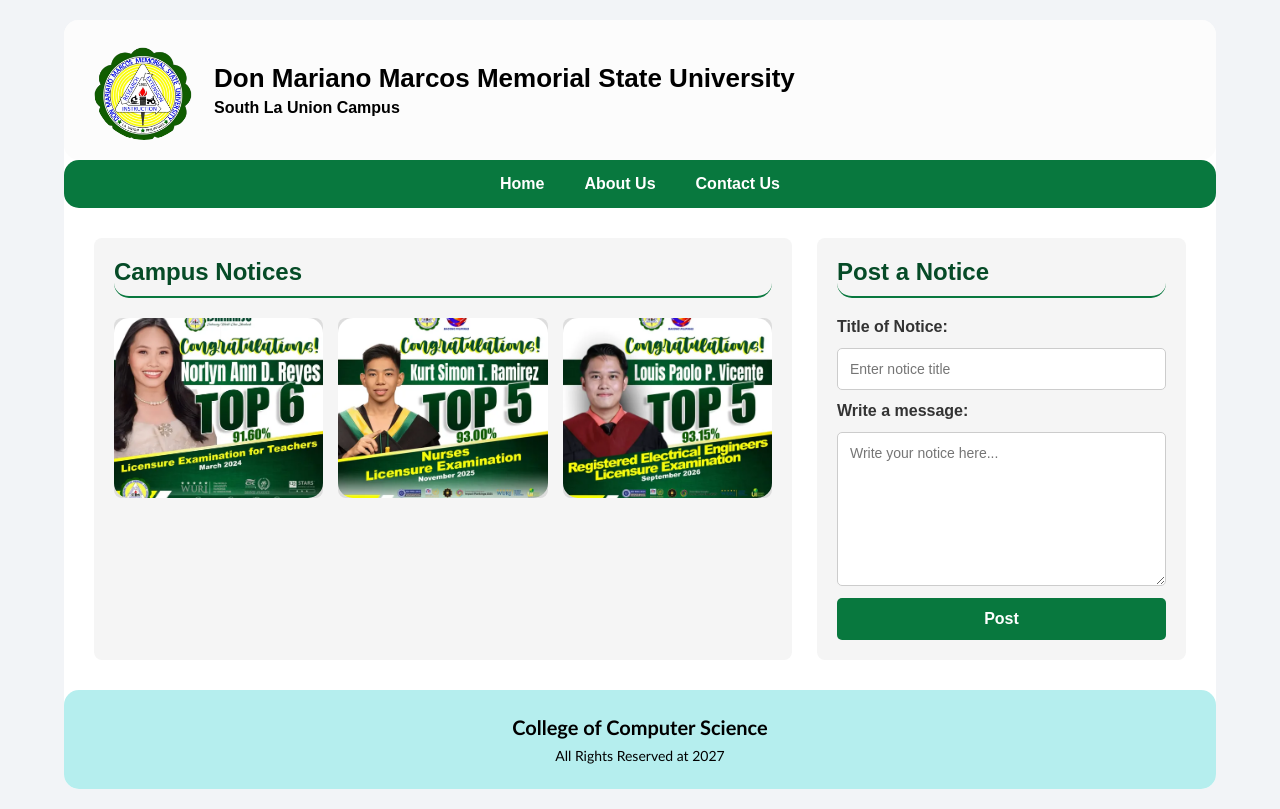
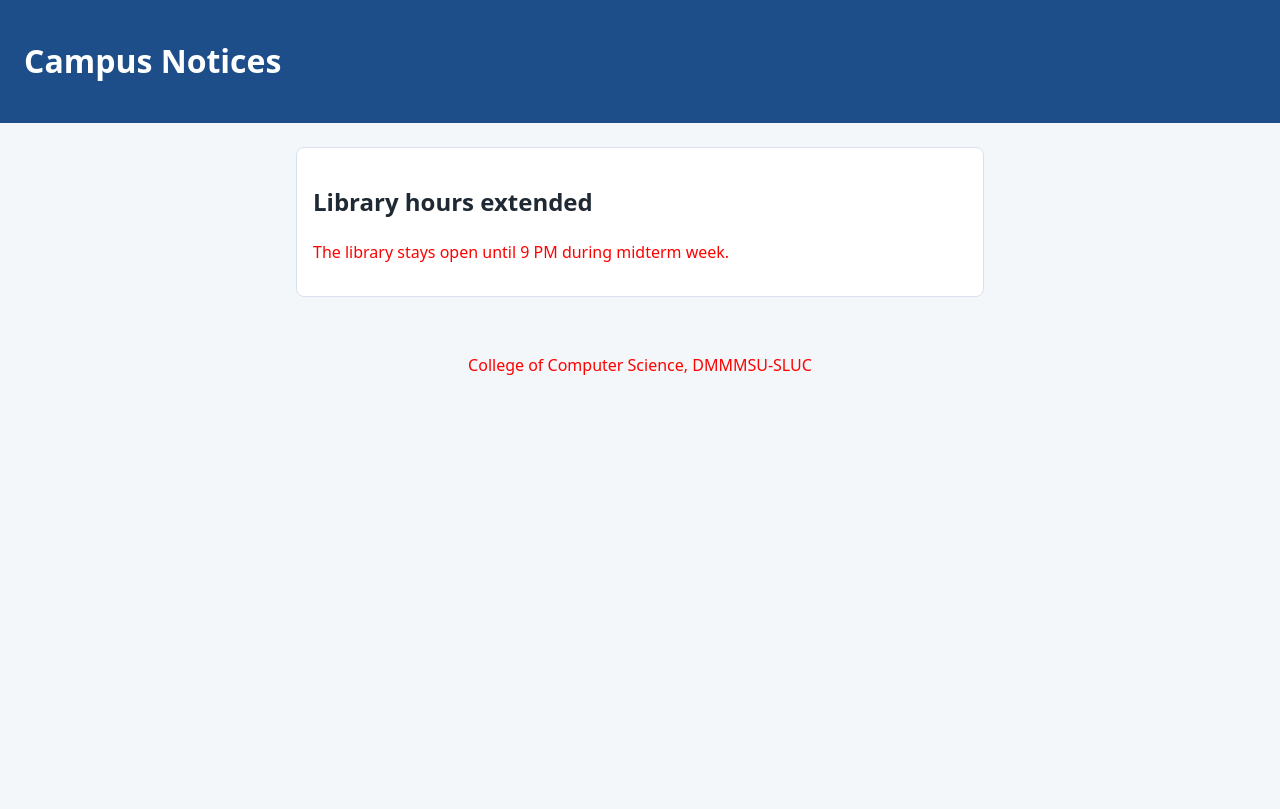
Before and after one commit to rjugay24118363-ui/csae104project3E, a plain HTML site: page Week 2/index.html in a window 1280 px wide. Drawn offline with Linux system fonts and the light colour scheme.

Commit message:
Initial commit

```diff
--- a/Week 2/index.html
+++ b/Week 2/index.html
@@ -1,96 +1,23 @@
-
 <!DOCTYPE html>
 <html lang="en">
 <head>
-    <meta charset="UTF-8">
-    <meta name="viewport" content="width=device-width, initial-scale=1.0">
-    <title>HEHEHE</title>
-    <link rel="stylesheet" href="styles.css">
+  <meta charset="utf-8">
+  <meta name="viewport" content="width=device-width, initial-scale=1">
+  <title>Campus Notices</title>
+  <link rel="stylesheet" href="styles.css">
 </head>
-
 <body>
-
-    <main class="page-container">
-
-       <header class="header">
-
-    <div class="logo">
-        <img src="pic/dmmmsu.webp" alt="DMMMSU Logo">
-    </div>
-
-    <div class="university-name">
-        <h1>Don Mariano Marcos Memorial State University</h1>
-        <p>South La Union Campus</p>
-    </div>
-
-</header>
-
-        <nav class="navbar">
-            <a href="index.html">Home</a>
-            <a href="about.html">About Us</a>
-            <a href="contact.html">Contact Us</a>
-        </nav>
-
-        <section class="main-content">
-
-            <div class="notices-section">
-
-                <h2>Campus Notices</h2>
-
-                <div class="notices-gallery">
-
-                    <div class="notice-card">
-                        <img src="pic/i.webp" alt="Campus Notice 1">
-                    </div>
-
-                    <div class="notice-card">
-                        <img src="pic/o.webp" alt="Campus Notice 2">
-                    </div>
-
-                    <div class="notice-card">
-                        <img src="pic/e.webp" alt="Campus Notice 3">
-                    </div>
-
-                </div>
-
-            </div>
-
-            <div class="post-section">
-
-                <h2>Post a Notice</h2>
-
-                <form>
-
-                    <label for="title">Title of Notice:</label>
-                    <input
-                        type="text"
-                        id="title"
-                        name="title"
-                        placeholder="Enter notice title"
-                    >
-
-                    <label for="message">Write a message:</label>
-                    <textarea
-                        id="message"
-                        name="message"
-                        rows="8"
-                        placeholder="Write your notice here..."
-                    ></textarea>
-
-                    <button type="submit">Post</button>
-
-                </form>
-
-            </div>
-
-        </section>
-
-        <footer class="footer">
-            <h3>College of Computer Science</h3>
-            <p>All Rights Reserved at 2027</p>
-        </footer>
-
-    </main>
-
+  <header>
+    <h1>Campus Notices</h1>
+  </header>
+  <main>
+    <article class="notice">
+      <h2>Library hours extended</h2>
+      <p>The library stays open until 9 PM during midterm week.</p>
+    </article>
+  </main>
+  <footer>
+    <p>College of Computer Science, DMMMSU-SLUC</p>
+  </footer>
 </body>
 </html>
--- a/Week 2/styles.css
+++ b/Week 2/styles.css
@@ -1,236 +1,83 @@
-* {
-    margin: 0;
-    padding: 0;
-    box-sizing: border-box;
-    border-radius: 15px;
+:root {
+  --brand: #1d4e89;
+  --brand-soft: #e0ecf8;
+  --surface: #ffffff;
+  --page: #f4f7fa;
+  --text: #1f2933;
+  --border: #d9e2ec;
+  --radius: 8px;
 }
 
+* { box-sizing: border-box; }
+
 body {
-    font-family: Arial, Helvetica, sans-serif;
-    background-color: #f2f4f7;
-    color: #333;
+  font-family: system-ui, sans-serif;
+  font-size: 1rem;
+  line-height: 1.5;
+  margin: 0;
+  background: var(--page);
+  color: var(--text);
 }
 
-.page-container {
-    width: 90%;
-    max-width: 1200px;
-    margin: 20px auto;
-
-    display: flex;
-    flex-direction: column;
-    gap: 0;
-    background-color: white;
-    border-radius: 15px;
+header {
+  background: var(--brand);
+  color: white;
+  padding: 16px 24px;
 }
 
-.header {
-    display: flex;
-    flex-direction: row;
-    align-items: center;
-    text-align: center;
-    gap: 20px;
-
-    background-color: #fcfcfc;
-    color: white;
-
-    padding: 20px 30px;
-    min-height: 130px;
+main {
+  max-width: 720px;
+  margin: 24px auto;
+  padding: 0 16px;
 }
 
-.logo {
-    width: 100px;
-    height: 100px;
-    border-radius: 50%;
-    overflow: hidden;
-    flex-shrink: 0;
+.notice {
+  background: var(--surface);
+  border: 1px solid var(--border);
+  border-radius: var(--radius);
+  padding: 16px;
+  margin-bottom: 16px;
 }
 
-.logo img {
-    width: 100%;
-    height: 100%;
-    object-fit: cover;
-    object-position: center;
-    border-radius: 50%;
-    display: block;
+.tag {
+  background: var(--brand-soft);
+  border-radius: 4px;
+  padding: 2px 8px;
+  font-size: 0.85rem;
 }
 
-.university-name {
-    display: flex;
-    flex-direction: column;
+footer {
+  text-align: center;
+  padding: 16px;
 }
 
-.university-name h1 {
-    margin: 0;
-    font-size: 26px;
-    font-weight: bold;
-    color: black;
+nav ul { list-style: none; margin: 0; padding: 0; }
+nav li { display: inline-block; margin-right: 16px; }
+nav a { color: white; text-decoration: none; }
+nav a:hover { text-decoration: underline; }
+
+table { border-collapse: collapse; width: 100%; background: var(--surface); }
+th, td { border: 1px solid var(--border); padding: 8px; text-align: left; }
+th { background: var(--brand-soft); }
+
+input, select, textarea {
+  width: 100%;
+  padding: 8px;
+  border: 1px solid var(--border);
+  border-radius: 4px;
+  font: inherit;
 }
+input:focus, select:focus, textarea:focus { outline: 3px solid var(--brand); }
 
-.university-name p {
-    margin-top: 5px;
-    font-size: 16px;
-    color: rgb(0, 0, 0);
-    text-align: left;
-    font-weight: bold;
+button {
+  background: var(--brand);
+  color: white;
+  border: 0;
+  border-radius: var(--radius);
+  padding: 10px 20px;
+  font: inherit;
+  cursor: pointer;
 }
+button:hover { background: #163b69; }
 
-.navbar {
-    display: flex;
-    flex-direction: row;
-    justify-content: center;
-    align-items: center;
-
-    gap: 40px;
-    background-color: #08783e;
-
-    padding: 15px;
-}
-
-.navbar a {
-    color: white;
-    text-decoration: none;
-    font-size: 16px;
-    font-weight: bold;
-}
-
-.navbar a:hover {
-    color: #ffd700;
-}
-
-.main-content {
-    display: flex;
-    flex-direction: row;
-    align-items: stretch;
-    gap: 25px;
-
-    padding: 30px;
-    min-height: 400px;
-}
-
-.notices-section {
-    flex: 2;
-
-    padding: 20px;
-    background-color: #f5f5f5;
-    border-radius: 8px;
-}
-
-.notices-section h2 {
-    margin-bottom: 20px;
-    color: #064b27;
-    border-bottom: 2px solid #08783e;
-    padding-bottom: 10px;
-}
-
-.notices-gallery {
-    display: flex;
-    flex-direction: row;
-    flex-wrap: wrap;
-    gap: 15px;
-}
-
-.notice-card {
-    flex: 1 1 calc(33.33% - 15px);
-    min-width: 120px;
-    height: 180px;
-
-    overflow: hidden;
-    border-radius: 8px;
-    background-color: #ddd;
-}
-
-.notice-card img {
-    width: 100%;
-    height: 100%;
-    object-fit: cover;
-
-    transition: transform 0.3s ease;
-}
-
-.notice-card img:hover {
-    transform: scale(1.05);
-}
-
-.post-section {
-    flex: 1;
-
-    padding: 20px;
-    background-color: #f5f5f5;
-    border-radius: 8px;
-}
-
-.post-section h2 {
-    color: #064b27;
-    margin-bottom: 20px;
-    border-bottom: 2px solid #08783e;
-    padding-bottom: 10px;
-}
-
-.post-section form {
-    display: flex;
-    flex-direction: column;
-    gap: 12px;
-}
-
-.post-section label {
-    font-weight: bold;
-}
-
-.post-section input,
-.post-section textarea {
-    width: 100%;
-    padding: 12px;
-
-    border: 1px solid #ccc;
-    border-radius: 5px;
-
-    font-family: Arial, sans-serif;
-    font-size: 14px;
-}
-
-.post-section textarea {
-    resize: vertical;
-}
-
-.post-section button {
-    padding: 12px;
-    background-color: #08783e;
-    color: white;
-
-    border: none;
-    border-radius: 5px;
-
-    font-size: 16px;
-    font-weight: bold;
-    cursor: pointer;
-}
-
-.post-section button:hover {
-    background-color: #064b27;
-}
-
-.footer {
-    display: flex;
-    flex-direction: column;
-    justify-content: center;
-    align-items: center;
-
-    background-color: #b5eeee;
-    color: white;
-
-    padding: 25px;
-    text-align: center;
-    gap: 8px;
-}
-
-.footer h3 {
-    font-size: 20px;
-    color: black;
-    font-family:'Gill Sans', 'Gill Sans MT', Calibri, 'Trebuchet MS', sans-serif;
-}
-
-.footer p {
-    font-size: 14px;
-    color: black;
-    font-family:'Gill Sans', 'Gill Sans MT', Calibri, 'Trebuchet MS', sans-serif;
-}
+p { color: red; }
```
Also changed, not shown: Week 2/pic/dmmmsu.webp (deleted), Week 2/pic/e.webp (deleted), Week 2/pic/i.webp (deleted), Week 2/pic/o.webp (deleted).
